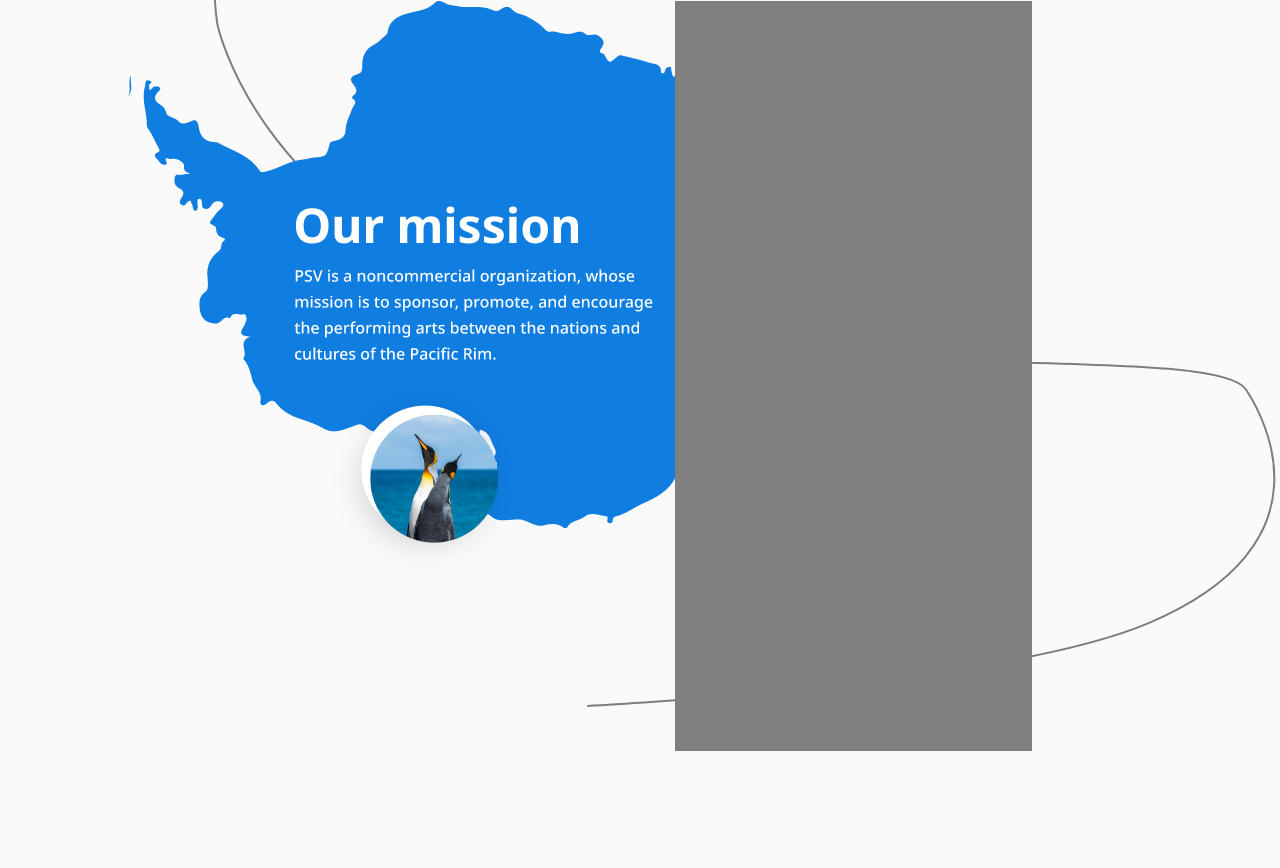
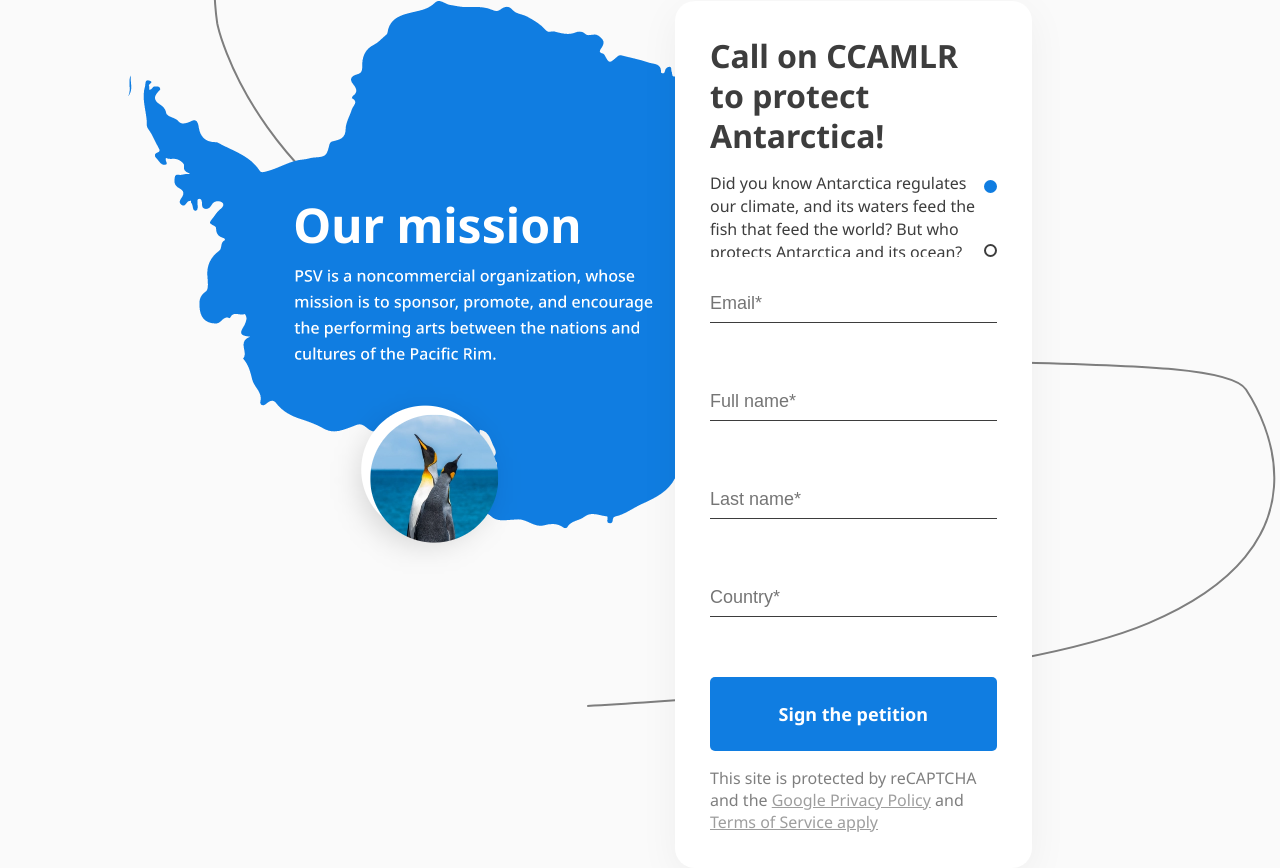
Before and after one commit to bmckenzie93/antarctica-landing-page, a plain HTML site: page index.html in a window 1280 px wide. Shown: the part 990-1858 px from the top of the page. Before the commit the page ends 1741 px from the top, so only its background shows below. Drawn offline with Linux system fonts and the light colour scheme.

Commit message:
form section v1 completed

```diff
--- a/assets/sass/style.scss
+++ b/assets/sass/style.scss
@@ -12,9 +12,7 @@ body {
 }
 
 // TYPOGRAPHY
-
 @import url('https://fonts.googleapis.com/css2?family=Noto+Sans:ital,wght@0,400;0,700;1,400;1,700&display=swap');
-
 h1 {
   font: normal normal bold 43px/55px Noto Sans;
   letter-spacing: 0px;
@@ -57,6 +55,7 @@ p {
   font: normal normal 600 16px/22px Noto Sans;
   padding: 8px 22px;
   border: 0;
+  border-radius: 5px;
 
   &:hover {
     cursor: pointer;
@@ -229,17 +228,87 @@ p {
   &--right {
     width: 50%;
 
+
+  }
+}
+//  FORM
 .form {
   margin: 0 auto;
-      height: 750px;
-      background-color: gray;
+  // height: 750px;
   margin: 0 35px;
+  padding: 35px;
+  background-color: #fff;
+  box-shadow: 0px 10px 40px #0000000D;
+  border-radius: 20px;
+
+  &--description {
+    max-height: 85px;
+    display: flex;
+    margin-top: 16px;
+
+    &-content {
+      overflow-y: scroll;
+    }
+
+    &-paragraph {
+      font: normal normal 16px/23px Noto Sans;
+    }
+
+    &-buttons {
+      margin-left: 8px;
+      display: flex;
+      flex-direction: column;
+      justify-content: space-between;
+      padding-top: 8px;
+
+      &-1,
+      &-2 {
+        height: 13px;
+        width: 13px;
+        border-radius: 50%;
+        border: 2px solid #3D3D3D;
+
+        &:hover {
+          cursor: pointer
+        }
+
+        &.active {
+          border-color: #107DE1;;
+          background-color: #107DE1;
+          opacity: 1;
+        }
       }
     }
   }
 
+  input {
+    display: block;
+    width: 100%;
+    border: 0;
+    border-bottom: 1px solid #3D3D3D;
+    color: #3D3D3D;
+    padding: 8px 0;
+    font-size: 18px;
+    margin: 28px 0 60px;
 
-// GALLERY SECTION
-.gallery-section {
+    &[type=submit] {
+      color: #fff;
+      border: 0;
+      padding: 26px 0;
+      margin-bottom: 16px;
+    }
+  }
+
+  &--tos {
+    font-size: 16px;
+    opacity: .5;
+    a {
+      color: #3D3D3D;
 
     }
+  }
+}
+// GALLERY SECTION
+// .gallery-section {
+
+// }
--- a/index.html
+++ b/index.html
@@ -106,17 +106,74 @@
         <img src="./assets/images/antarctica.png" alt="PSV is a noncommercial organization, whose mission is to sponsor, promote, and encourage the performing arts between the nations and cultures of the Pacific Rim.">
       </div>
 
+      <!-- Form -->
       <div class="body-section--right">
-        <form class="form">
+        <form class="form" action="https://docs.google.com/forms/u/0/d/e/1FAIpQLSdTtkfzTkmrnlKaKBwEeXz3JNYAA0OGHN9r6voGCMyanyJjAA/formResponse?embedded=true" method="post">
+          <!-- Form Header -->
+          <h3>
+            Call on CCAMLR to protect Antarctica!
+          </h3>
 
+          <!-- Form Description -->
+          <div class="form--description">
+            <div class="form--description-content">
+              <p class="form--description-paragraph">
+                Did you know Antarctica regulates our climate, and its
+                waters feed the fish that feed the world? But who protects
+                Antarctica and its ocean? One international organization does,
+                called CCAMLR (Commission on the Conservation of Antarctic Marine
+                Living Resources). This year it has the power to create three
+                marine protected areas: the East Antarctic MPA proposal, the
+                Weddell Sea MPA proposal, and the Antarctic Peninsula MPA
+                proposal—the largest act of ocean protection in history!
+              </p>
+              <p class="form--description-paragraph">
+                Your voice matters. Add your name to the petition urging Joe Biden
+                (President of the United States), Emmanuel Macron (President of France),
+                Angela Merkel (Chancellor of Germany), Ursula von der Leyen (President of
+                the European Commission), Vladimir Putin (President of Russia), Xi Jinping
+                (President of China), and other leaders from CCAMLR member nations to protect
+                Antarctica’s waters. We will deliver the signatures to them, which will exemplify
+                the outpour of public support for them to act at CCAMLR this year.
+              </p>
+            </div>
+
+            <div class="form--description-buttons">
+              <div class="form--description-buttons-1 active"></div>
+              <div class="form--description-buttons-2"></div>
+            </div>
+          </div>
+
+          <!-- email -->
+          <input type="email" name="entry.1031413343" placeholder="Email*" required>
+
+          <!-- first name -->
+          <input type="text" name="entry.1200818941" placeholder="Full name*" required>
+
+          <!-- last name -->
+          <input type="text" name="entry.1628133020" placeholder="Last name*"  required>
+
+          <!-- country -->
+          <input type="text" name="entry.1416597222" placeholder="Country*" required>
+
+          <!-- submit -->
+          <input class="btn" type="submit" value="Sign the petition">
+
+          <!-- Form Terms Of Service -->
+          <span class="form--tos">
+            This site is protected by reCAPTCHA and the
+            <a href="https://policies.google.com/privacy?hl=en-US">Google Privacy Policy</a>
+            and
+            <a href="https://policies.google.com/terms?hl=en-US">Terms of Service apply</a>
+          </span>
         </form>
       </div>
     </section>
 
     <!-- Gallery Section -->
-    <div class="gallery-section">
+    <section class="gallery-section">
 
-    </div>
+    </section>
   </div>
   </main>
 
```
Also changed, not shown: assets/css/style.min.css. Lines whose indentation alone changed are shown as unchanged.
